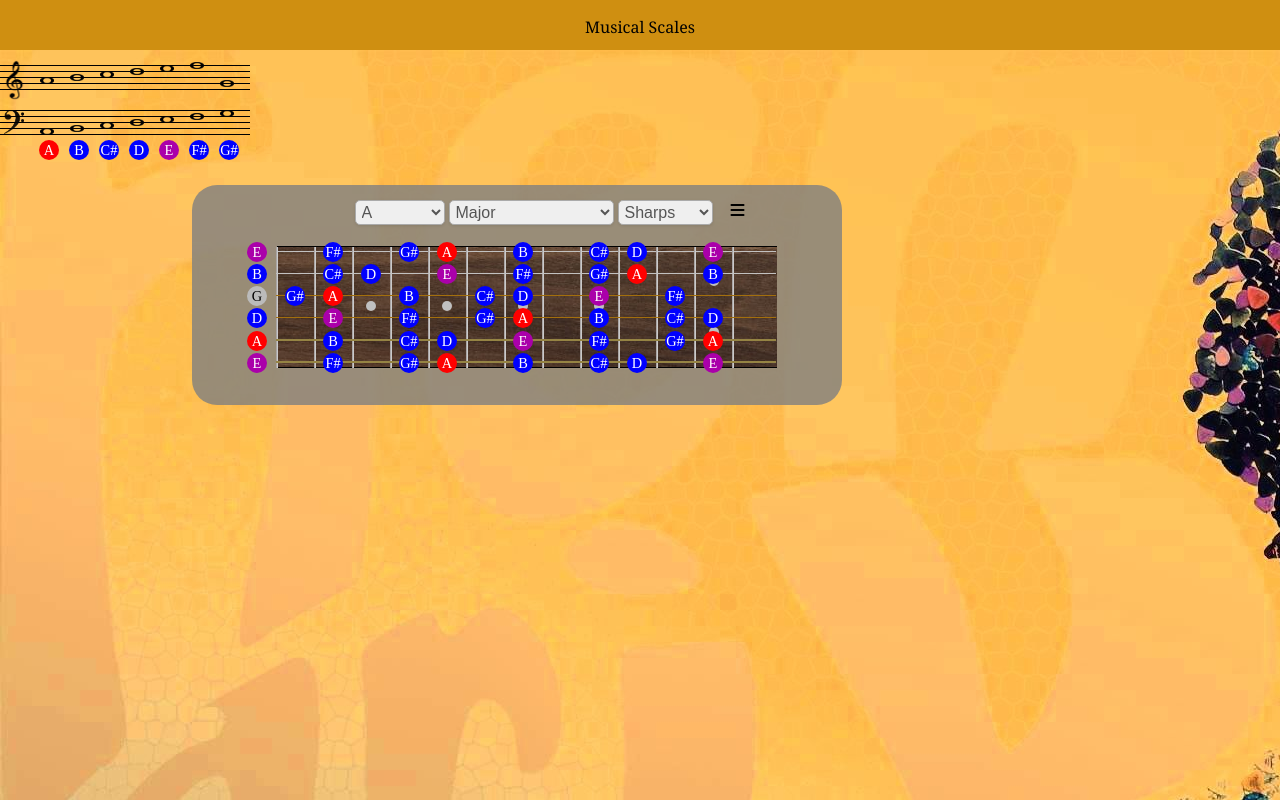
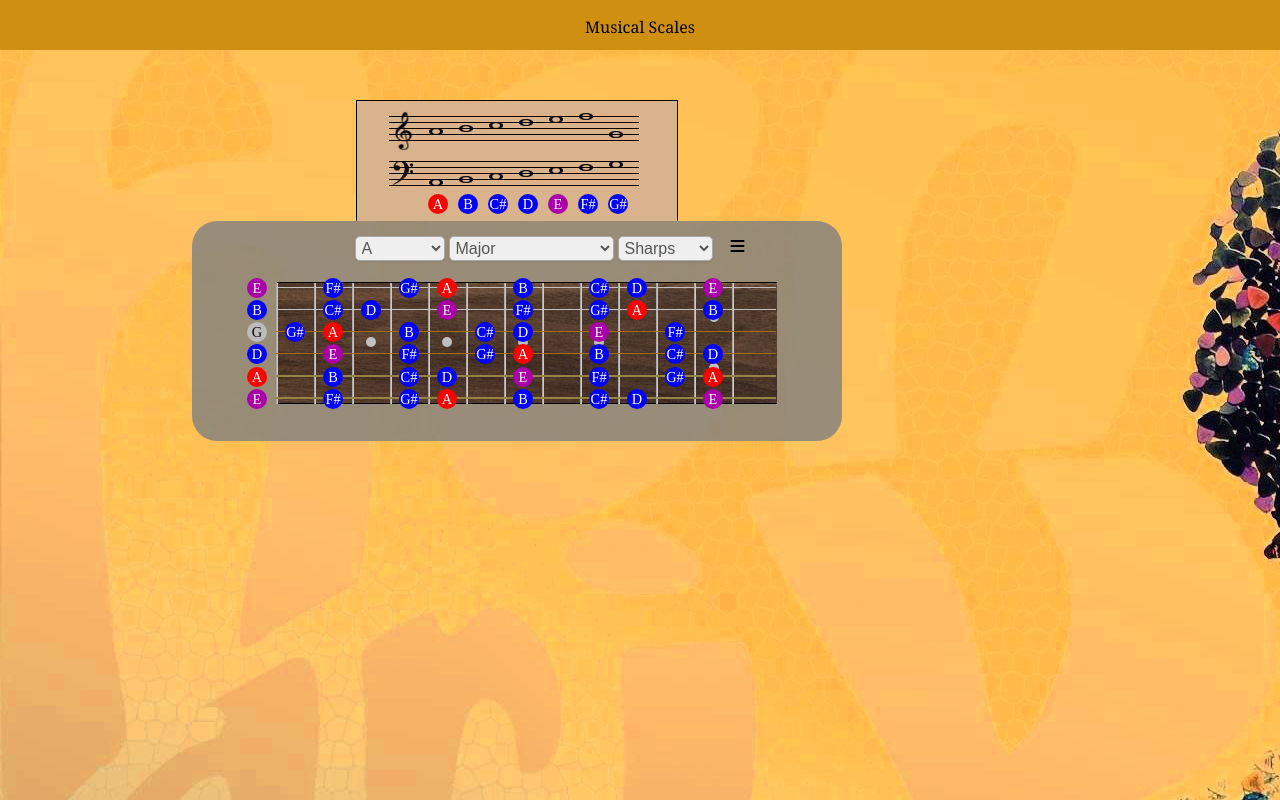
Before and after one commit to dsdardik/MusicalScales, a plain HTML site: page index.html in a window 1280 px wide. Drawn offline with nearby package versions, Linux system fonts and the light colour scheme.

Commit message:
moving grand staff into box above the guitar wrapper

```diff
--- a/index.html
+++ b/index.html
@@ -14,6 +14,8 @@
 			<div id="bodyContent">
 				<my-comp style="display: none;">
 				</my-comp>
+				<div class="instrumentWrapper">
+					<div class="instrumentAux">
 						<div id="staff">
 							<div id="trebleClef">
 								<img class="clef" src="images/TrebleClef.png">
@@ -34,7 +36,7 @@
 							<div id="staffScale">
 							</div>
 						</div>
-				<div class="instrumentWrapper">
+					</div>
 					<div class="instrumentBackground"></div>
 					<div class="instrumentHeader">
 						<div class="instrumentScale">
--- a/styles.css
+++ b/styles.css
@@ -89,6 +89,11 @@
 	padding-top: 5px !important;
 }
 
+#staff {
+	width: 90%;
+	margin-left: auto;
+}
+
 #staff .line {
 	background-color: #000000;
 	width: 250px;
@@ -109,6 +114,7 @@
 
 #staffScale .guitarNote {
 	margin-left: 7px;
+	margin-top: 3px;
 }
 
 .instrumentWrapper {
@@ -126,6 +132,17 @@
     width: 100%;
 	opacity: 0.8;
     border-radius: 25px;
+}
+
+.instrumentWrapper .instrumentAux {
+	width: 320px;
+    height: 120px;
+    margin-left: auto;
+    margin-right: auto;
+    background-color: #d9b38c;
+	border-width: 1px 1px 0px 1px;
+    border-style: solid;
+    border-radius: 1px;
 }
 
 .instrumentWrapper .instrumentHeader {
```
Lines whose indentation alone changed are shown as unchanged.
